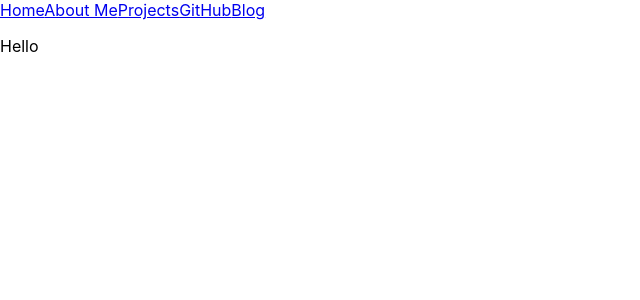
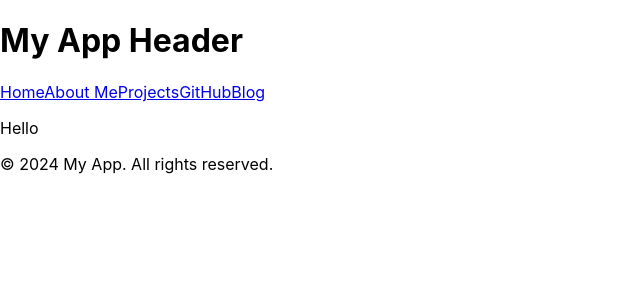
Before and after one commit to aseemchopra25/aseemchopra25.github.io, a React (Create React App) app: page /blog in a window 1280 px wide. Shown: the top 300 px of the page, without its empty margins (0-640 px from the left). Built offline with nearby package versions, Linux system fonts and the light colour scheme.

Commit message:
create: header footer etc

```diff
--- a/src/App.js
+++ b/src/App.js
@@ -5,10 +5,13 @@ import AboutMe from './pages/AboutMe';
 import Projects from './pages/Projects';
 import GitHub from './pages/GitHub';
 import Blog from './pages/Blog';
+import Header from './components/Header';
+import Footer from './components/Footer';
 
 function App() {
   return (
     <Router>
+      <Header />
       <Navbar />
       <Routes>
         <Route path="/" element={<Home />} />
@@ -17,6 +20,7 @@ function App() {
         <Route path="/github" element={<GitHub />} />
         <Route path="/blog" element={<Blog />} />
       </Routes>
+      <Footer />
     </Router>
   );
 }
--- /dev/null
+++ b/src/components/Footer.js
@@ -0,0 +1,10 @@
+function Footer() {
+    return (
+      <footer>
+        {/* Your footer content here */}
+        <p>© 2024 My App. All rights reserved.</p>
+      </footer>
+    );
+  }
+
+  export default Footer;
--- /dev/null
+++ b/src/components/Header.js
@@ -0,0 +1,12 @@
+//Include Yin Yang rotating symbol here
+
+function Header() {
+    return (
+      <header>
+        {/* Your header content here */}
+        <h1>My App Header</h1>
+      </header>
+    );
+  }
+
+  export default Header;
```
